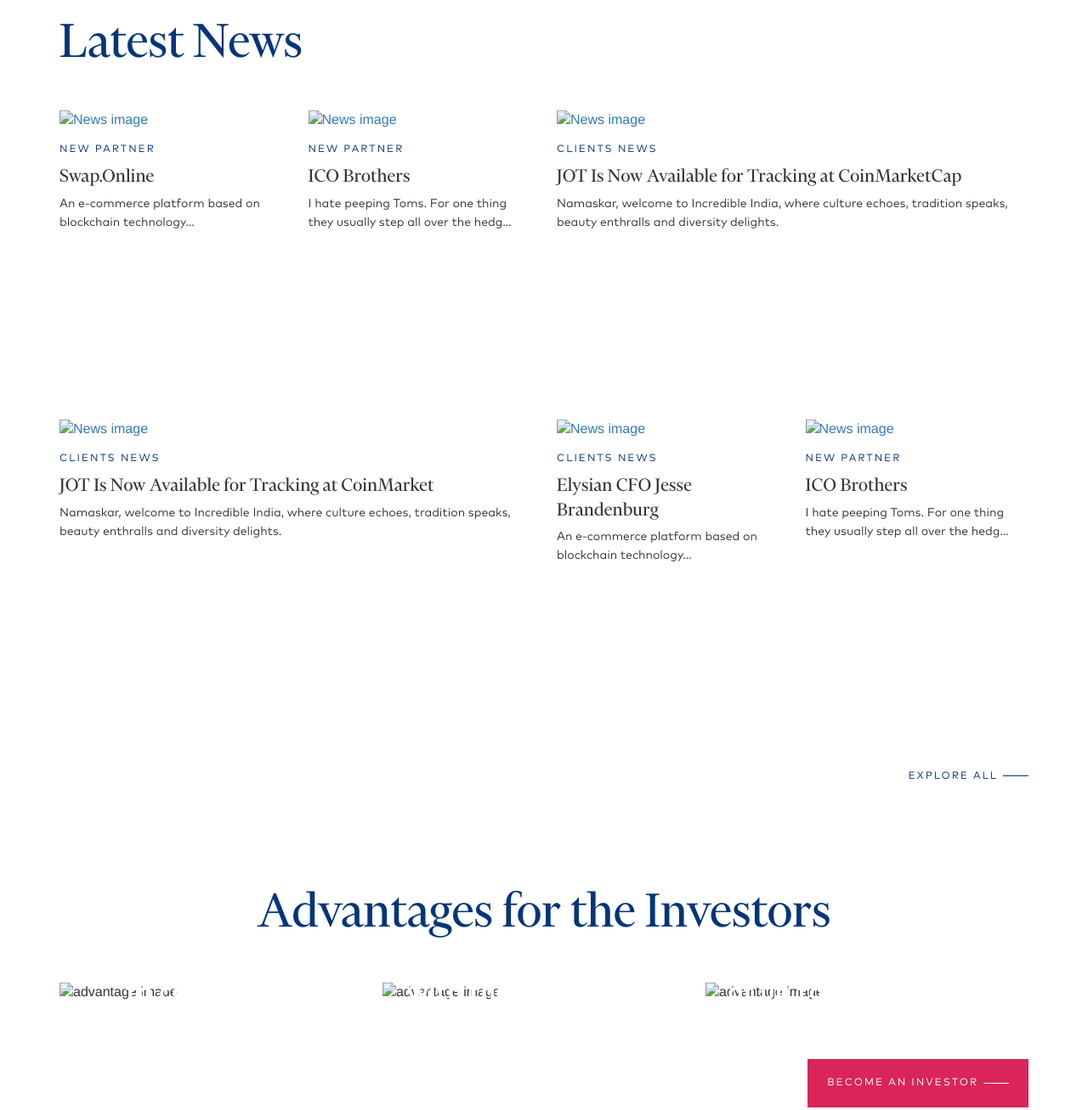
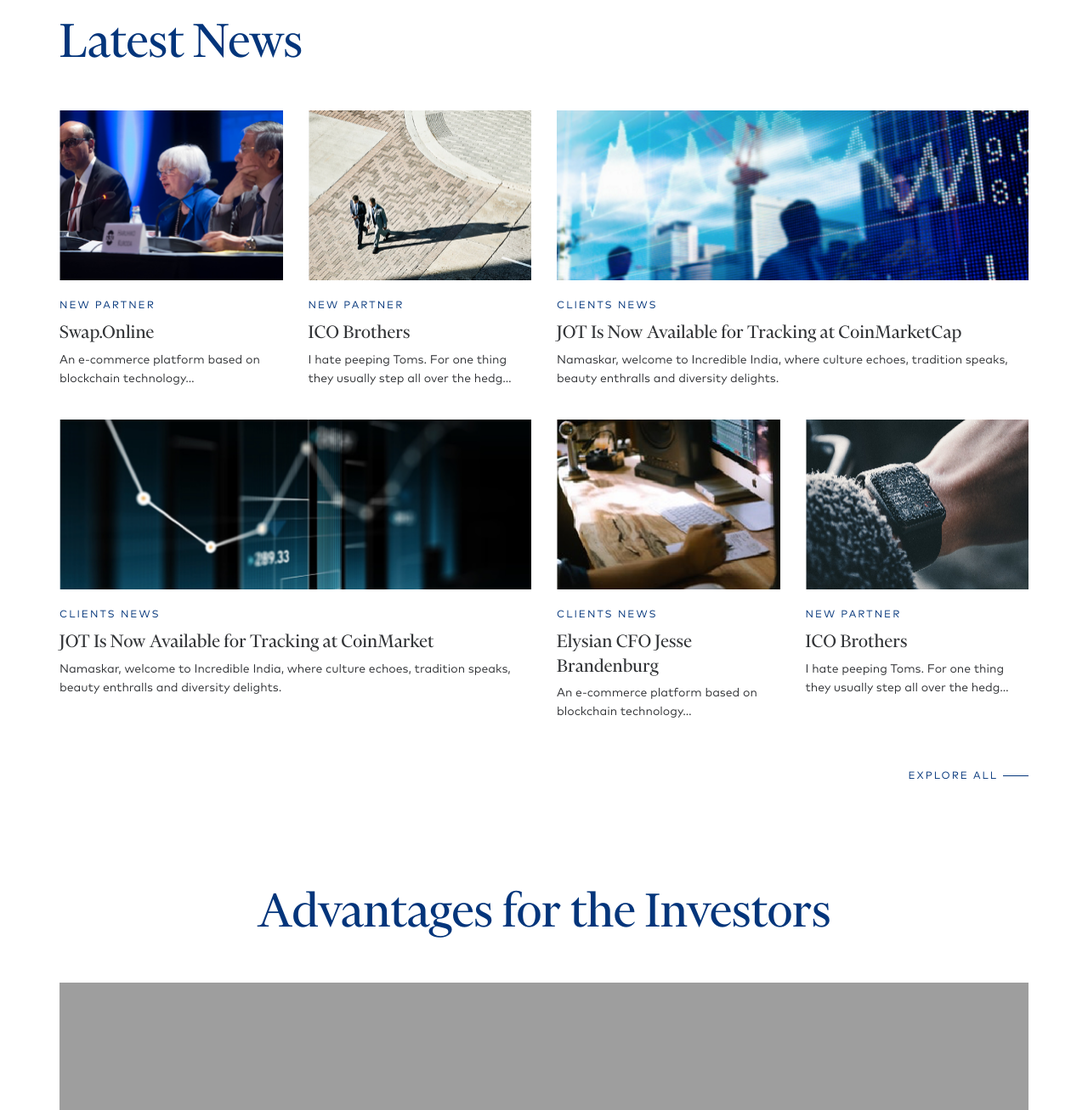
Before and after one commit to wrimer/jury, a plain HTML site: page main.html in a window 1280 px wide. Shown: the part 995-2302 px from the top of the page at 85% size. Drawn offline with Linux system fonts and the light colour scheme; the site is published under a folder, as on GitHub Pages, so addresses that start at the root find nothing; files whose address does not match are found by name.

Commit message:
images path fix

```diff
--- a/main.html
+++ b/main.html
@@ -113,7 +113,7 @@
           <div class="row">
             <div class="col-md-3 col-sm-4 hidden-xs">
               <div class="latest-news__item">
-                <a href="#"><img src="/img/news-back-1.png" class="latest-news__image" alt="News image"></a>
+                <a href="#"><img src="./img/news-back-1.png" class="latest-news__image" alt="News image"></a>
                 <div class="latest-news__category">New Partner</div>
                 <div class="latest-news__item-title"><a href="#">Swap.Online</a></div>
                 <div class="latest-news__descr">An e-commerce platform based on blockchain technology…</div>
@@ -121,7 +121,7 @@
             </div>
             <div class="col-md-3 col-sm-4 hidden-sm">
               <div class="latest-news__item">
-                <a href="#"><img src="/img/news-back-2.png" class="latest-news__image" alt="News image"></a>
+                <a href="#"><img src="./img/news-back-2.png" class="latest-news__image" alt="News image"></a>
                 <div class="latest-news__category">New Partner</div>
                 <div class="latest-news__item-title"><a href="#">ICO Brothers</a></div>
                 <div class="latest-news__descr">I hate peeping Toms. For one thing they usually step all over the hedg…</div>
@@ -129,7 +129,7 @@
             </div>
             <div class="col-md-6 col-sm-8 hidden-xs">
               <div class="latest-news__item">
-                <a href="#"><img src="/img/news-back-3.png" class="latest-news__image" alt="News image"></a>
+                <a href="#"><img src="./img/news-back-3.png" class="latest-news__image" alt="News image"></a>
                 <div class="latest-news__category">Clients News</div>
                 <div class="latest-news__item-title"><a href="#">JOT Is Now Available for Tracking at CoinMarketCap</a></div>
                 <div class="latest-news__descr">Namaskar, welcome to Incredible India, where culture echoes, tradition speaks, beauty enthralls and diversity delights. </div>
@@ -137,7 +137,7 @@
             </div>
             <div class="col-md-6 col-sm-8 hidden-xs">
               <div class="latest-news__item">
-                <a href="#"><img src="/img/news-back-4.png" class="latest-news__image" alt="News image"></a>
+                <a href="#"><img src="./img/news-back-4.png" class="latest-news__image" alt="News image"></a>
                 <div class="latest-news__category">Clients News</div>
                 <div class="latest-news__item-title"><a href="#">JOT Is Now Available for Tracking at CoinMarket</a></div>
                 <div class="latest-news__descr">Namaskar, welcome to Incredible India, where culture echoes, tradition speaks, beauty enthralls and diversity delights. </div>
@@ -145,7 +145,7 @@
             </div>
             <div class="col-md-3 col-sm-4 ">
               <div class="latest-news__item">
-                <a href="#"><img src="/img/news-back-5.png" class="latest-news__image" alt="News image"></a>
+                <a href="#"><img src="./img/news-back-5.png" class="latest-news__image" alt="News image"></a>
                 <div class="latest-news__category">Clients News</div>
                 <div class="latest-news__item-title"><a href="#">Elysian CFO Jesse Brandenburg</a></div>
                 <div class="latest-news__descr">An e-commerce platform based on blockchain technology…</div>
@@ -153,7 +153,7 @@
             </div>
             <div class="col-md-3 col-sm-4 hidden-sm">
               <div class="latest-news__item">
-                <a href="#"><img src="/img/news-back-6.png" class="latest-news__image" alt="News image"></a>
+                <a href="#"><img src="./img/news-back-6.png" class="latest-news__image" alt="News image"></a>
                 <div class="latest-news__category">New Partner</div>
                 <div class="latest-news__item-title"><a href="#">ICO Brothers</a></div>
                 <div class="latest-news__descr">I hate peeping Toms. For one thing they usually step all over the hedg…</div>
@@ -179,15 +179,15 @@
           <div class="col-xs-12">
             <ul class="advantages__list">
               <li class="advantages__item col-sm-4 col-xs-12 nopadding">
-                <img class="advantages__image" src="/img/advantage-investor-1.png" alt="advantage image">
+                <img class="advantages__image" src="./img/advantage-investor-1.png" alt="advantage image">
                 <p class="advantages__text">Clear and secure way to contribute in responsible Projects</p>
               </li>
               <li class="advantages__item col-sm-4 col-xs-12 nopadding">
-                <img class="advantages__image" src="/img/advantage-investor-2.png" alt="advantage image">
+                <img class="advantages__image" src="./img/advantage-investor-2.png" alt="advantage image">
                 <p class="advantages__text">Direct communication with the developers of the Project</p>
               </li>
               <li class="advantages__item col-sm-4 col-xs-12 nopadding">
-                <img class="advantages__image" src="/img/advantage-investor-3.png" alt="advantage image">
+                <img class="advantages__image" src="./img/advantage-investor-3.png" alt="advantage image">
                 <p class="advantages__text">А guaranteed refund of up to 99.5% of total investment</p>
               </li>
             </ul>
```
